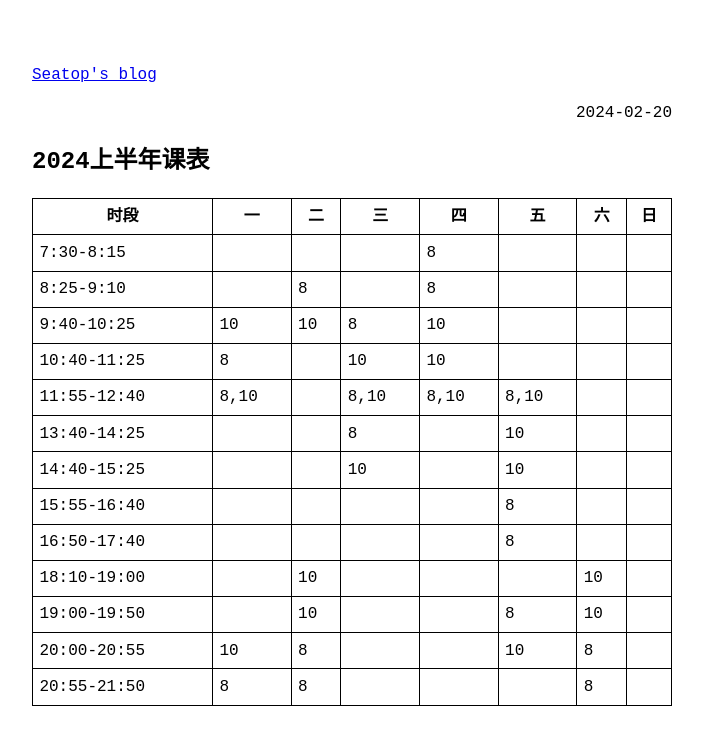
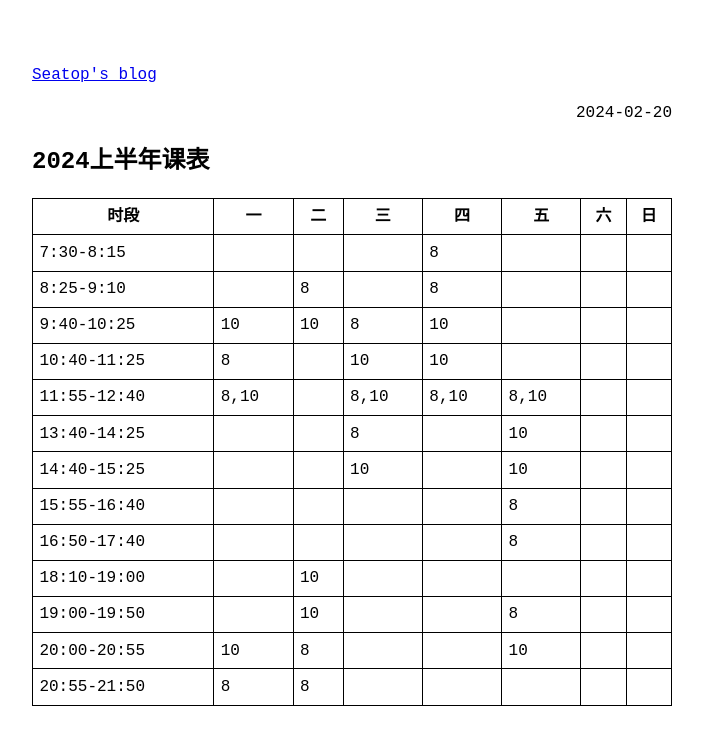
Before and after one commit to seatop/blog, a Jekyll site: the page built from _posts/2024-02-20-2024-上半年-课表.md, in a window 1280 px wide. Shown: the top 745 px of the page, without its empty margins (288-991 px from the left). Built offline with Jekyll 4.4.1, drawn with Linux system fonts in a browser that asks for light colours.

Commit message:
修改课表

```diff
--- a/_posts/2024-02-20-2024-上半年-课表.md
+++ b/_posts/2024-02-20-2024-上半年-课表.md
@@ -14,7 +14,7 @@ title: 2024上半年课表
 | 14:40-15:25 |      |      | 10   |      | 10   |      |      |
 | 15:55-16:40 |      |      |      |      | 8    |      |      |
 | 16:50-17:40 |      |      |      |      | 8    |      |      |
-| 18:10-19:00 |      | 10   |      |      |      | 10   |      |
-| 19:00-19:50 |      | 10   |      |      | 8    | 10   |      |
-| 20:00-20:55 | 10   | 8    |      |      | 10   | 8    |      |
-| 20:55-21:50 | 8    | 8    |      |      |      | 8    |      |
+| 18:10-19:00 |      | 10   |      |      |      |      |      |
+| 19:00-19:50 |      | 10   |      |      | 8    |      |      |
+| 20:00-20:55 | 10   | 8    |      |      | 10   |      |      |
+| 20:55-21:50 | 8    | 8    |      |      |      |      |      |
```
